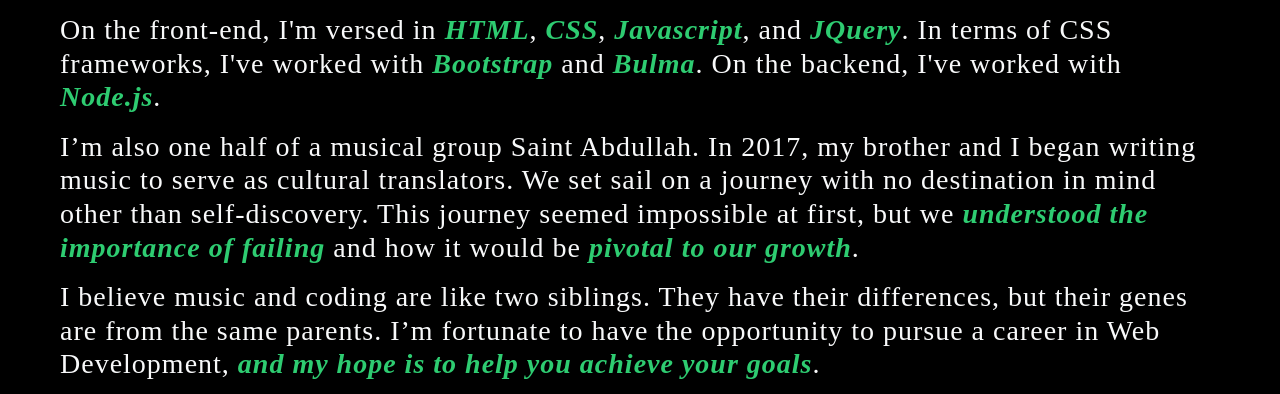
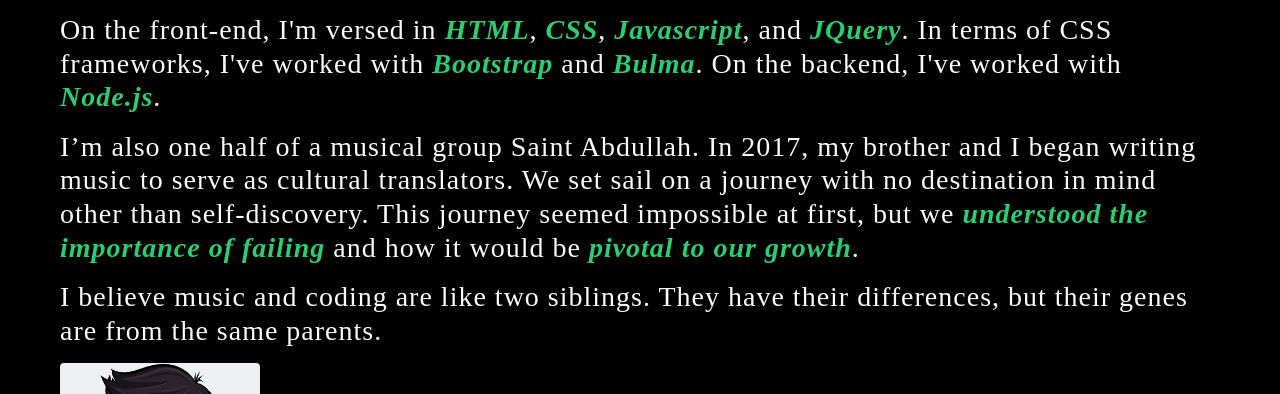
Before and after one commit to mmehr1988/curly-octo-guacamole, a plain HTML site: page index.html in a window 1280 px wide. Both pictures are taken after a click on the link "About". Shown: the part 347-741 px from the top of the page. Drawn offline with nearby package versions, Linux system fonts and the light colour scheme; a web font is replaced by a local one.

Commit message:
Update index.html

```diff
--- a/index.html
+++ b/index.html
@@ -78,8 +78,7 @@
               >.
             </p>
             <p>
-              I believe music and coding are like two siblings. They have their differences, but their genes are from the same parents. I’m fortunate to have the opportunity to pursue a career in Web Development,<em class="p-about-key"><strong> and my hope is to help you achieve your goals</strong></em
-              >.
+              I believe music and coding are like two siblings. They have their differences, but their genes are from the same parents.
             </p>
 
             <div>
```
